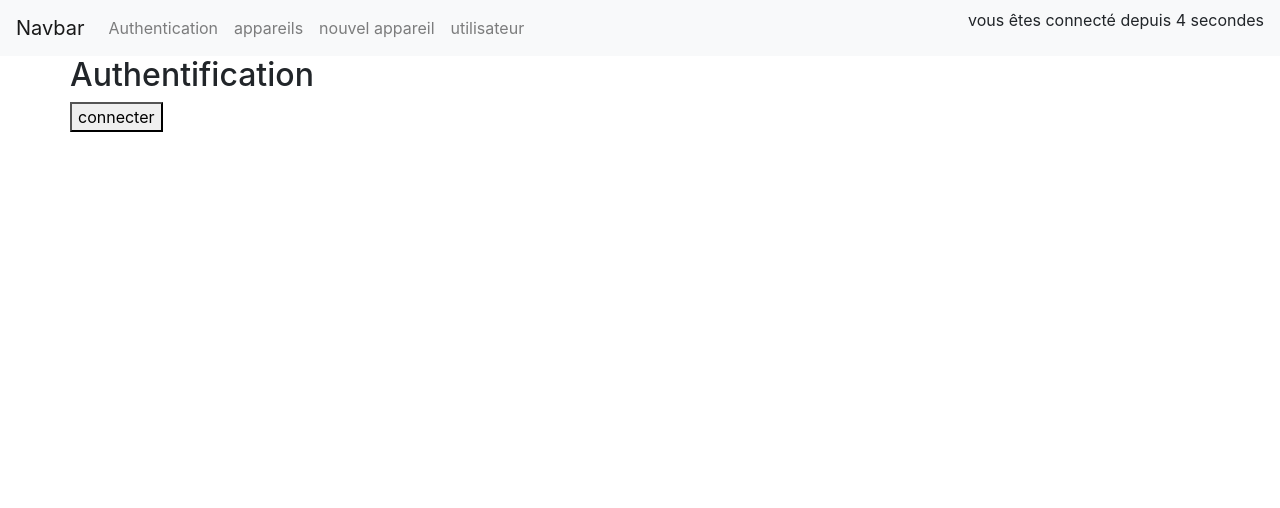
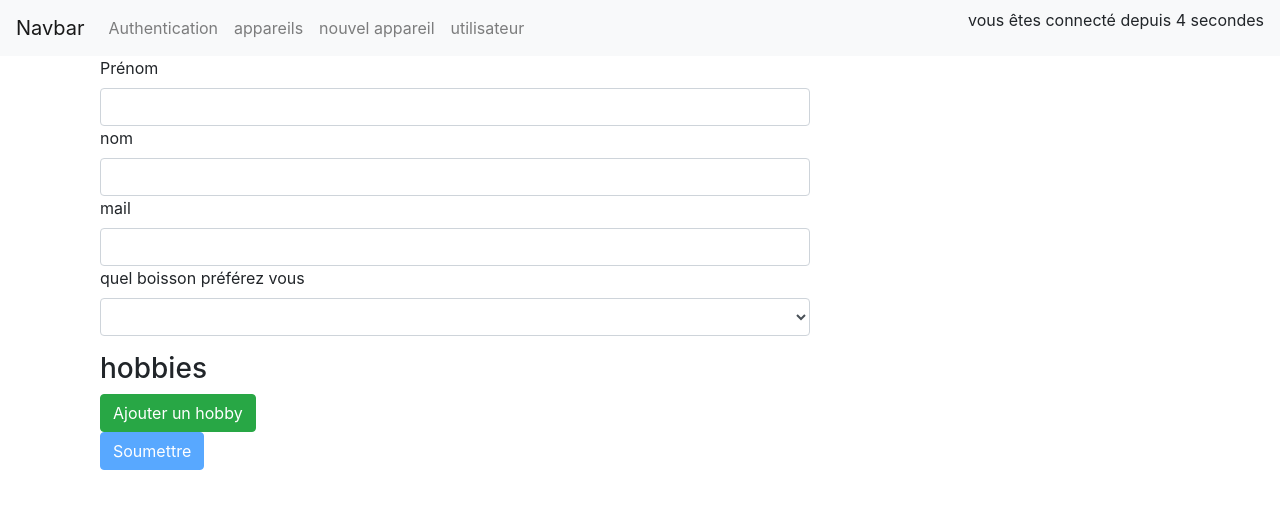
Before and after one commit to anthonyGosme/angularOC, an Angular app in the folder monProjetAngular/: page /newUser in a window 1280 px wide. Before the commit this address led to /auth. Shown: the top 508 px of the page. Built offline with nearby package versions, Linux system fonts and the light colour scheme.

Commit message:
add formulaire elmeent dynamicaly

```diff
--- a/monProjetAngular/src/app/app.component.html
+++ b/monProjetAngular/src/app/app.component.html
@@ -15,7 +15,7 @@
 
 </nav>
 <div class="container">
-  <div class="row">
+  <div class="row-3">
     <router-outlet></router-outlet>
   </div>
 </div>
--- a/monProjetAngular/src/app/app.module.ts
+++ b/monProjetAngular/src/app/app.module.ts
@@ -32,8 +32,8 @@ const appRoutes: Routes = [
   },
   { path: 'auth', component: AuthComponent },
   { path: 'edit', canActivate: [AuthGuard], component: EditAppareilComponent },
-  { path: 'user', canActivate: [AuthGuard], component: UserListComponent },
-  { path: 'newUser', canActivate: [AuthGuard], component: NewUserComponent },
+  { path: 'user',  component: UserListComponent },
+  { path: 'newUser', component: NewUserComponent },
   { path: '', canActivate: [AuthGuard], component: AppareilViewComponent },
   { path: 'not-found', component: FourOFourComponent },
   { path: '**', redirectTo: '/not-found' }
--- a/monProjetAngular/src/app/new-user/new-user.component.html
+++ b/monProjetAngular/src/app/new-user/new-user.component.html
@@ -13,6 +13,13 @@
                 <option>Pepsi</option>
             </select>
         </div>
+        <div formArrayName="hobbies">
+            <h3>hobbies</h3>
+            <div class="form-group" *ngFor="let hobbyControl of getHobbies().controls; let i=index">
+                <input type="text" class="form-control" [formControlName]="i">
+            </div>
+            <button type="button" class="btn btn-success" (click)="onAddHobby()">Ajouter un hobby</button>
+        </div>
         <button type="submit" class="btn btn-primary" [disabled]="userForm.invalid">Soumettre</button>
     </form>
 </div>
--- a/monProjetAngular/src/app/new-user/new-user.component.ts
+++ b/monProjetAngular/src/app/new-user/new-user.component.ts
@@ -1,5 +1,5 @@
 import { Component, OnInit } from '@angular/core';
-import { FormBuilder, FormGroup, Validators } from '@angular/forms';
+import { FormArray, FormBuilder, FormGroup, Validators } from '@angular/forms';
 import { Router } from '@angular/router';
 import { User } from '../models/User';
 import { UserService } from '../service/UserService';
@@ -22,12 +22,23 @@ export class NewUserComponent implements OnInit {
       formValue['firstName'],
       formValue['lastname'],
       formValue['email'],
-      formValue['drinkPreference']
+      formValue['drinkPreference'],
+      formValue['hobbies'] ? formValue['hobbies']:[],
+
     );
     this.userService.addUser(newUser);
     //  this.userService.emitUser() ;
     this.router.navigate(['/user']);
   }
+
+  getHobbies(){
+    return this.userForm.get('hobbies') as FormArray ;
+  }
+onAddHobby(){
+  const newHobbyControl  = this.formBuilder.control('',Validators.required) ;
+  this.getHobbies().push(newHobbyControl) ;
+}
+
   ngOnInit(): void {
     this.initForm();
   }
@@ -37,7 +48,8 @@ export class NewUserComponent implements OnInit {
       firstName: ['', Validators.required],
       lastName: ['', Validators.required],
       email: ['', [Validators.required, Validators.email]],
-      drinkPreference: ['', Validators.required]
+      drinkPreference: ['', Validators.required],
+      hobbies : this.formBuilder.array([])
     });
   }
 }
```
